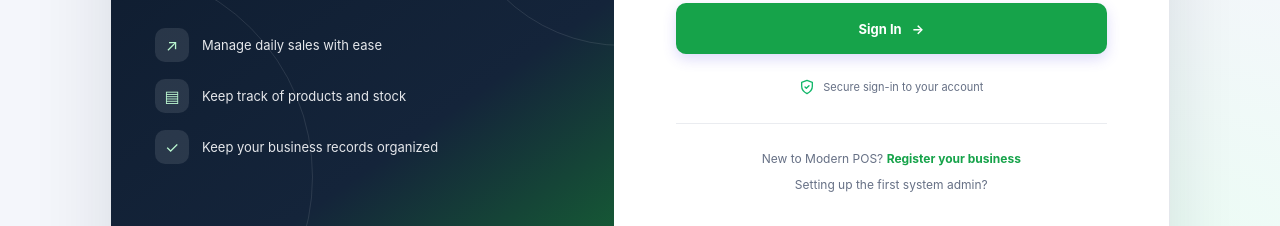
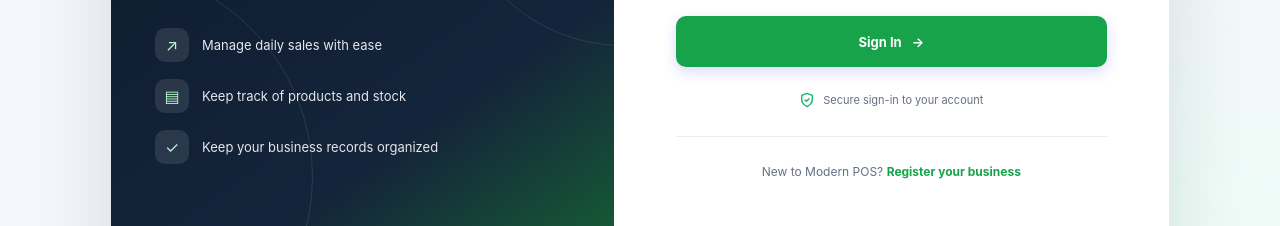
Before and after one commit to abubakar-dev11/Modern_POS, a website: page frontend/login.html in a window 1280 px wide. Shown: the part 456-682 px from the top of the page. Drawn offline with Linux system fonts and the light colour scheme.

Commit message:
Remove first admin setup text from login page

```diff
--- a/frontend/login.html
+++ b/frontend/login.html
@@ -752,7 +752,6 @@ a:focus-visible {
             New to Modern POS?
             <a href="register-business.html">Register your business</a>
             <br>
-            Setting up the first system admin?
         </div>
 
         <div class="copyright-mobile">
```
